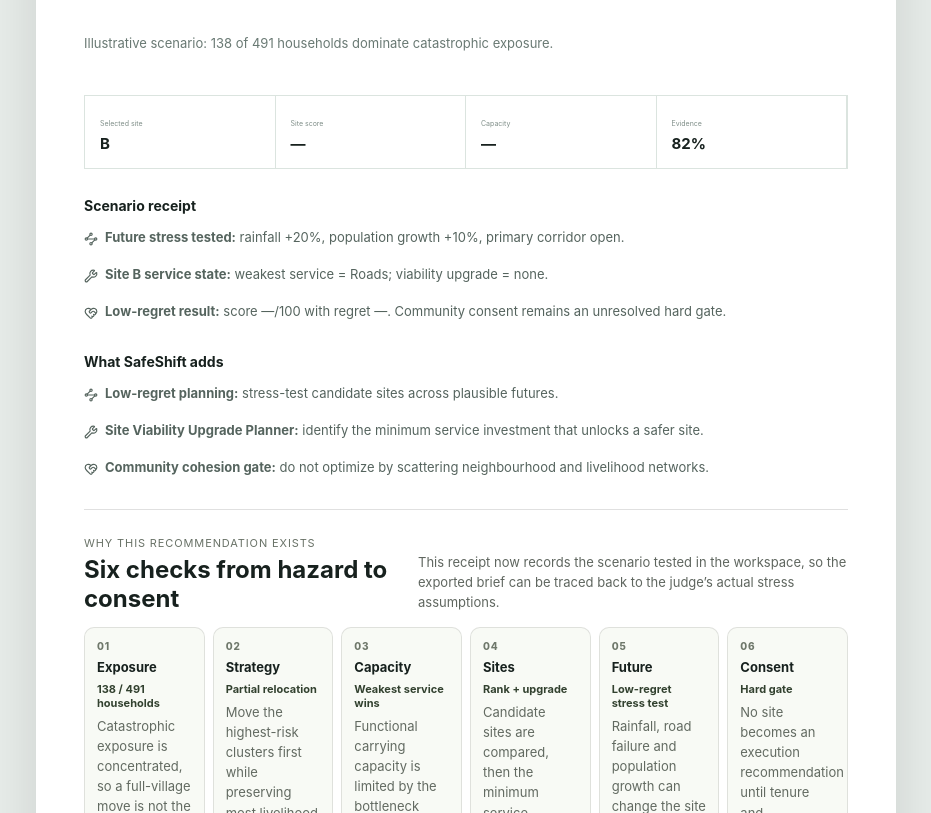
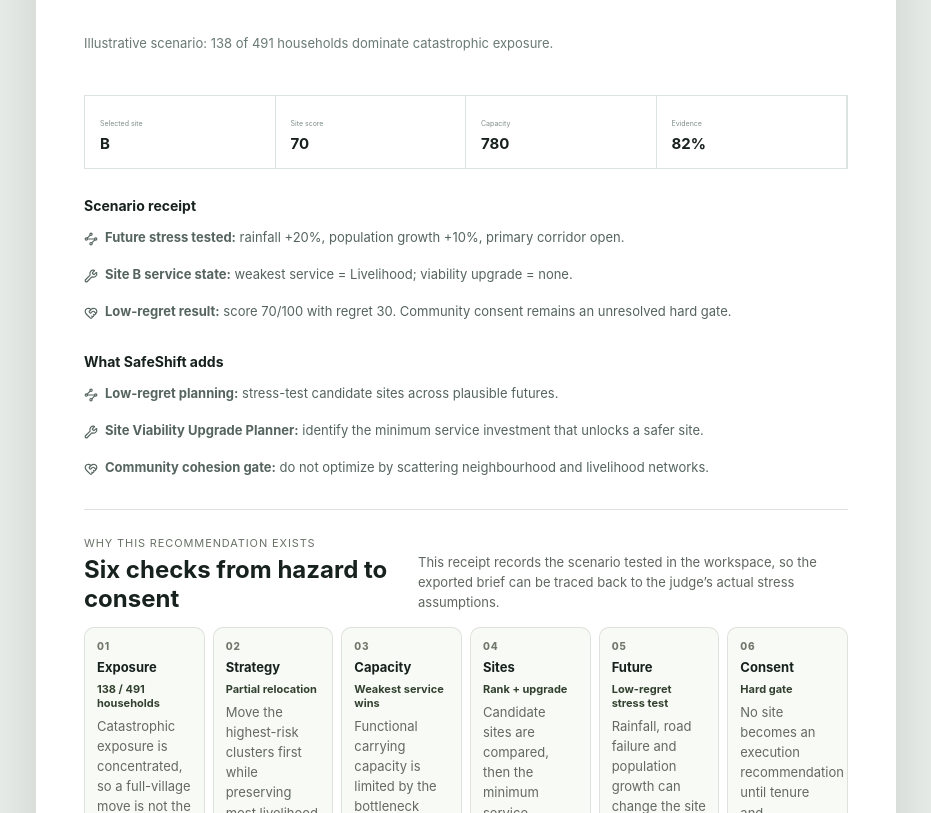
Before and after one commit to aadi-harale/ai, a Next.js app: page /brief in a window 1280 px wide. Shown: the part 345-1158 px from the top of the page, without its empty margins (174-1105 px from the left). Built offline with nearby package versions, Linux system fonts and the light colour scheme.

Commit message:
Give SafeShift decision brief a complete baseline state

```diff
--- a/app/brief/page.tsx
+++ b/app/brief/page.tsx
@@ -23,7 +23,9 @@
 
 export default async function Brief({searchParams}:{searchParams:Params}){
   const q=await searchParams;
-  const site=one(q.site,"B"),rain=one(q.rain,"20"),road=one(q.road,"0"),growth=one(q.growth,"10"),upgrade=one(q.upgrade,"0"),score=one(q.score,"—"),capacity=one(q.capacity,"—"),weakest=one(q.bottleneck,"Roads"),regret=one(q.regret,"—");
+  // Direct /brief visits use the same deterministic baseline shown when the workspace first loads.
+  // Scenario query parameters replace these values after a judge changes the simulation.
+  const site=one(q.site,"B"),rain=one(q.rain,"20"),road=one(q.road,"0"),growth=one(q.growth,"10"),upgrade=one(q.upgrade,"0"),score=one(q.score,"70"),capacity=one(q.capacity,"780"),weakest=one(q.bottleneck,"Livelihood"),regret=one(q.regret,"30");
   const roadLabel=road==="1"?"FAILED":"OPEN";
   const upgradeLabel=upgrade==="1"?"SIMULATED":"NONE";
   return <main className="briefPage"><div className="briefTools"><Link href="/explore"><ArrowLeft/>Back</Link><span>Browser Print → Save as PDF</span></div><article className="brief"><header><div><b>SAFESHIFT</b><small>Proactive Relocation Decision Studio</small></div><span>DECISION BRIEF · MALIN DEMO</span></header><section className="briefHero"><small>PLANNING RECOMMENDATION</small><h1>Relocate the highest-risk clusters first — not the entire village.</h1><p>Illustrative scenario: 138 of 491 households dominate catastrophic exposure.</p></section><div className="briefStats"><div><span>Selected site</span><b>{site}</b></div><div><span>Site score</span><b>{score}</b></div><div><span>Capacity</span><b>{capacity}</b></div><div><span>Evidence</span><b>82%</b></div></div>
@@ -32,7 +34,7 @@
 
 <section><h2>What SafeShift adds</h2><div className="briefList"><p><Waypoints/><span><b>Low-regret planning:</b> stress-test candidate sites across plausible futures.</span></p><p><Wrench/><span><b>Site Viability Upgrade Planner:</b> identify the minimum service investment that unlocks a safer site.</span></p><p><HeartHandshake/><span><b>Community cohesion gate:</b> do not optimize by scattering neighbourhood and livelihood networks.</span></p></div></section>
 
-<section className={styles.trace} aria-label="Decision trace"><div className={styles.traceHead}><div><small>WHY THIS RECOMMENDATION EXISTS</small><h2>Six checks from hazard to consent</h2></div><p>This receipt now records the scenario tested in the workspace, so the exported brief can be traced back to the judge’s actual stress assumptions.</p></div><div className={styles.steps}>{trace.map(([n,title,value,why])=><article className={styles.step} key={n}><span>{n}</span><b>{title}</b><strong>{value}</strong><p>{why}</p></article>)}</div><div className={styles.evidence}><article><h3>Evidence status</h3><dl><div><dt>Study location</dt><dd>REAL</dd></div><div><dt>Hazard envelope</dt><dd>ILLUSTRATIVE</dd></div><div><dt>Relocation corridors</dt><dd>SCHEMATIC</dd></div><div><dt>Candidate-site capacity + costs</dt><dd>ILLUSTRATIVE</dd></div></dl></article><article className={styles.gate}><h3>Execution gate</h3><b>PLANNING CANDIDATE — NOT AN EVICTION ORDER</b><p>Authoritative hazard studies, land tenure, service feasibility and community consent remain required before implementation.</p><strong>Human decision authority remains outside SafeShift.</strong></article></div><div className={styles.proof}><b>Low-regret rule:</b> prefer the option that remains acceptable across plausible futures, not merely the site with the best score today.</div></section>
+<section className={styles.trace} aria-label="Decision trace"><div className={styles.traceHead}><div><small>WHY THIS RECOMMENDATION EXISTS</small><h2>Six checks from hazard to consent</h2></div><p>This receipt records the scenario tested in the workspace, so the exported brief can be traced back to the judge’s actual stress assumptions.</p></div><div className={styles.steps}>{trace.map(([n,title,value,why])=><article className={styles.step} key={n}><span>{n}</span><b>{title}</b><strong>{value}</strong><p>{why}</p></article>)}</div><div className={styles.evidence}><article><h3>Evidence status</h3><dl><div><dt>Study location</dt><dd>REAL</dd></div><div><dt>Hazard envelope</dt><dd>ILLUSTRATIVE</dd></div><div><dt>Relocation corridors</dt><dd>SCHEMATIC</dd></div><div><dt>Candidate-site capacity + costs</dt><dd>ILLUSTRATIVE</dd></div></dl></article><article className={styles.gate}><h3>Execution gate</h3><b>PLANNING CANDIDATE — NOT AN EVICTION ORDER</b><p>Authoritative hazard studies, land tenure, service feasibility and community consent remain required before implementation.</p><strong>Human decision authority remains outside SafeShift.</strong></article></div><div className={styles.proof}><b>Low-regret rule:</b> prefer the option that remains acceptable across plausible futures, not merely the site with the best score today.</div></section>
 
 <section aria-label="Recommendation reversal conditions"><h2>What would change this recommendation?</h2><div className="briefList">{reversals.map(([trigger,effect,response])=><p key={trigger}><AlertTriangle/><span><b>{trigger}:</b> {effect}. <strong>{response}</strong></span></p>)}</div><p>SafeShift is intentionally falsifiable: the recommendation is only useful if the system can also state the conditions under which it should be rejected or revised.</p></section>
 <section className="briefLimits"><h2>Use limitation</h2><p><AlertTriangle/>Candidate sites, capacities, household counts and costs are illustrative.</p><p><AlertTriangle/>Real relocation requires authoritative hazard studies, land rights and community consent.</p></section></article></main>;
```
